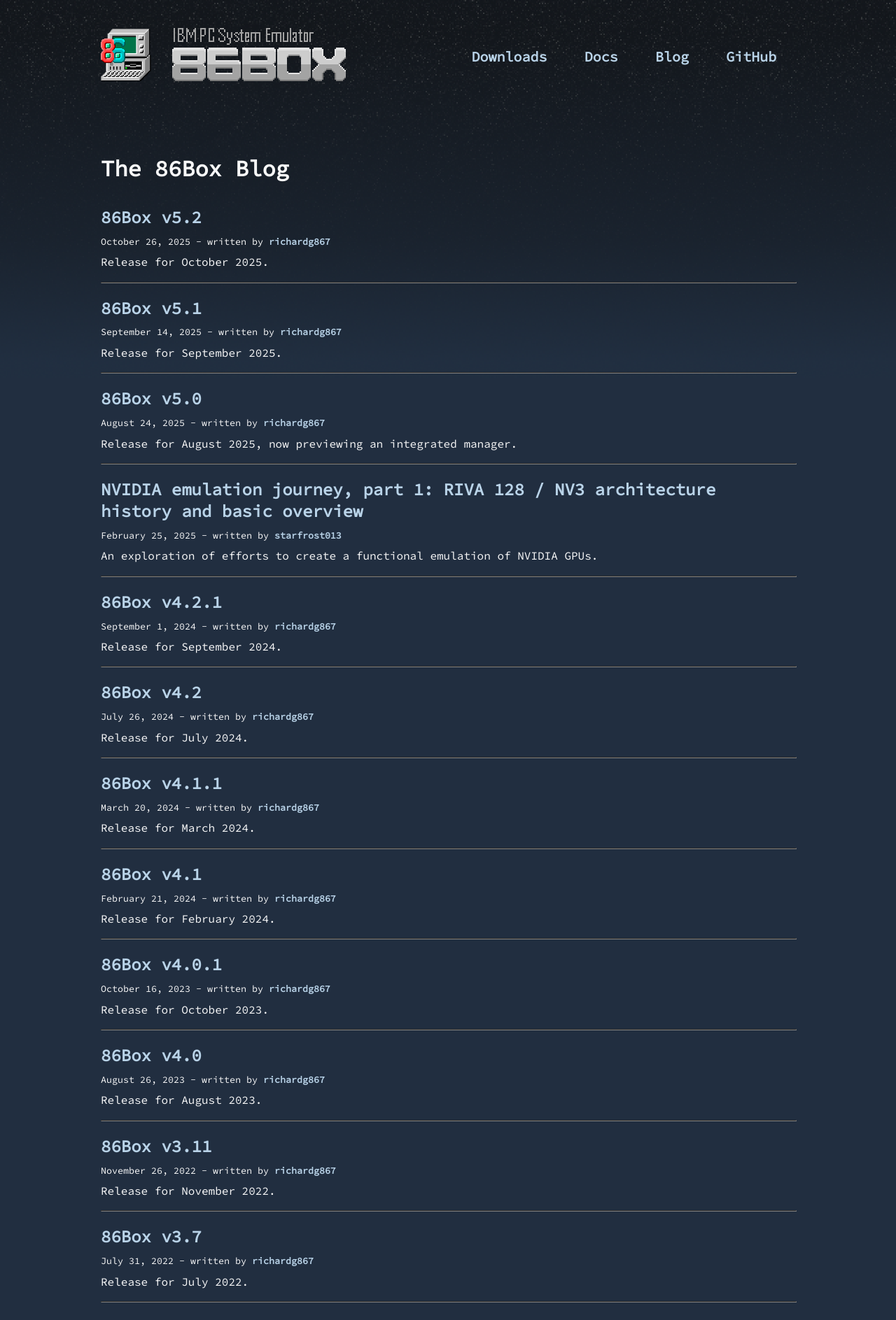
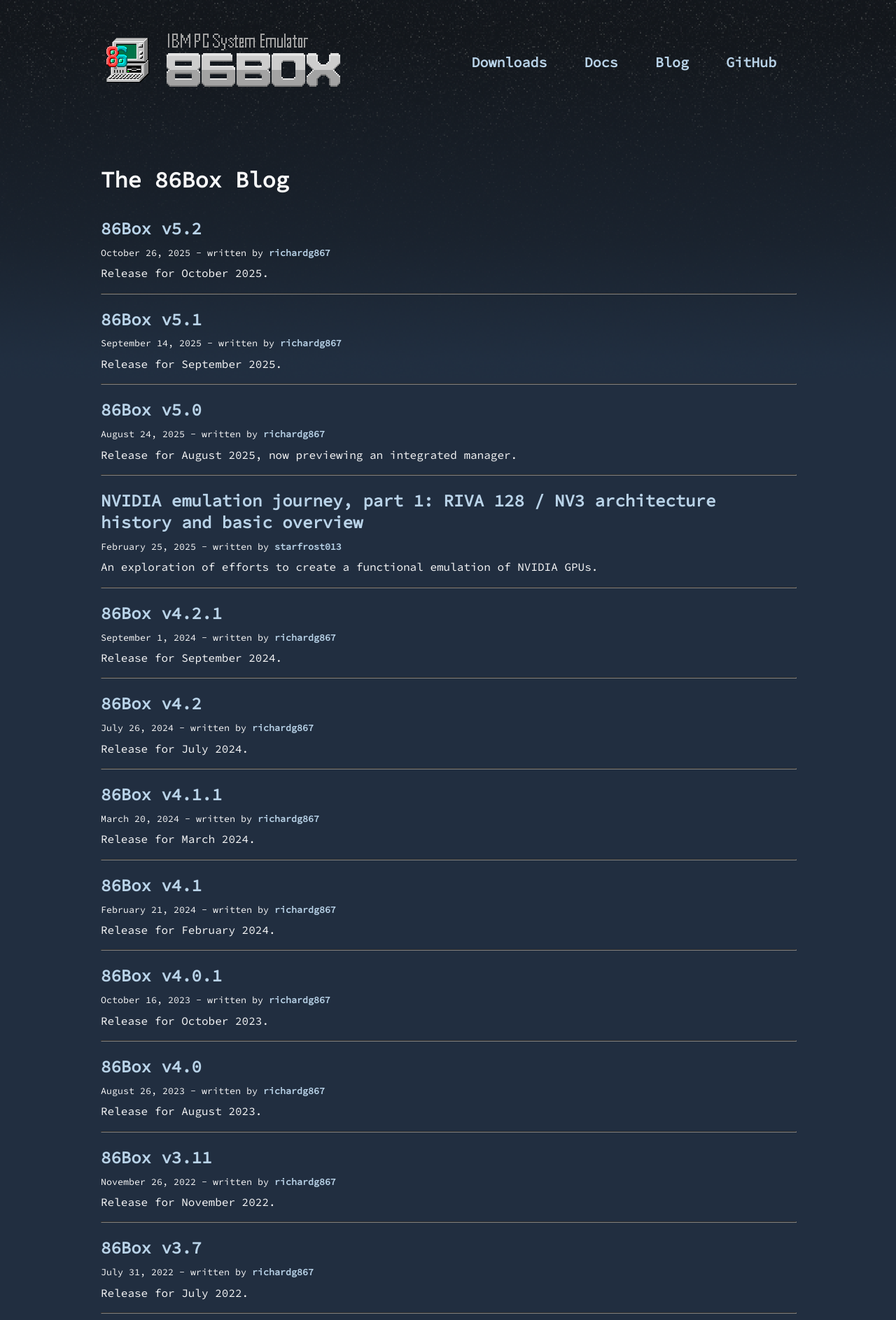
Before and after one commit to 86Box/86box.github.io, a Jekyll site: the page built from blog.md, in a window 1280 px wide. Shown: the top 1887 px of the page at 70% size. Built offline with Jekyll 4.4.1, drawn with Linux system fonts in a browser that asks for light colours.

Commit message:
Merge logo images to make a few things easier

```diff
--- a/_includes/header.html
+++ b/_includes/header.html
@@ -18,7 +18,7 @@
 {% else %}
 		<meta property="og:type" content="website" />
 {% endif %}
-		<meta property="og:image" itemprop="image" content="{{ site.url }}{{ page.image | default: "/assets/images/avaicon.png" }}" />
+		<meta property="og:image" itemprop="image" content="{{ site.url }}{{ page.image | default: "/assets/images/logo.png" }}" />
 		<meta property="og:description" content="{{ page.description }}" />
 		<link rel="shortcut icon" href="/favicon.ico">
 		<link rel="icon" href="/assets/images/favicon.png" type="image/png">
@@ -43,7 +43,7 @@
 		<h1 style="position: absolute; left: 0; width: 100%; box-sizing: border-box; color: #000; background-color: #ff0; text-align: center; padding: 10px; border-bottom: 3px dashed #000; margin: 0;">Staging Website - not for public consumption</h1>
 {% endif %}
 		<header>
-			<a href="/"><img src="/assets/images/avaicon.png" id="icon" alt="86Box logo" /><img src="/assets/images/86box-logo.png" id="logo" alt="86Box logo" /></a>
+			<a href="/"><img src="/assets/images/logo.png" id="logo" alt="86Box logo" /></a>
 		</header>
 		<nav>
 			<a class="navlink" href="/#downloads">Downloads</a>
--- a/assets/css/style.css
+++ b/assets/css/style.css
@@ -40,10 +40,6 @@
 	/* background-color: #8ca0ff; */
 	grid-area: head;
 	padding: 30pt 30pt;
-}
-img#icon {
-	max-height: 75px;
-	padding-right: 20pt;
 }
 body > nav {
 	/* background-color: #ffa08c; */
```
Also changed, not shown: assets/images/86box-logo.png (deleted), assets/images/avaicon.png (deleted), assets/images/logo.png (added).
